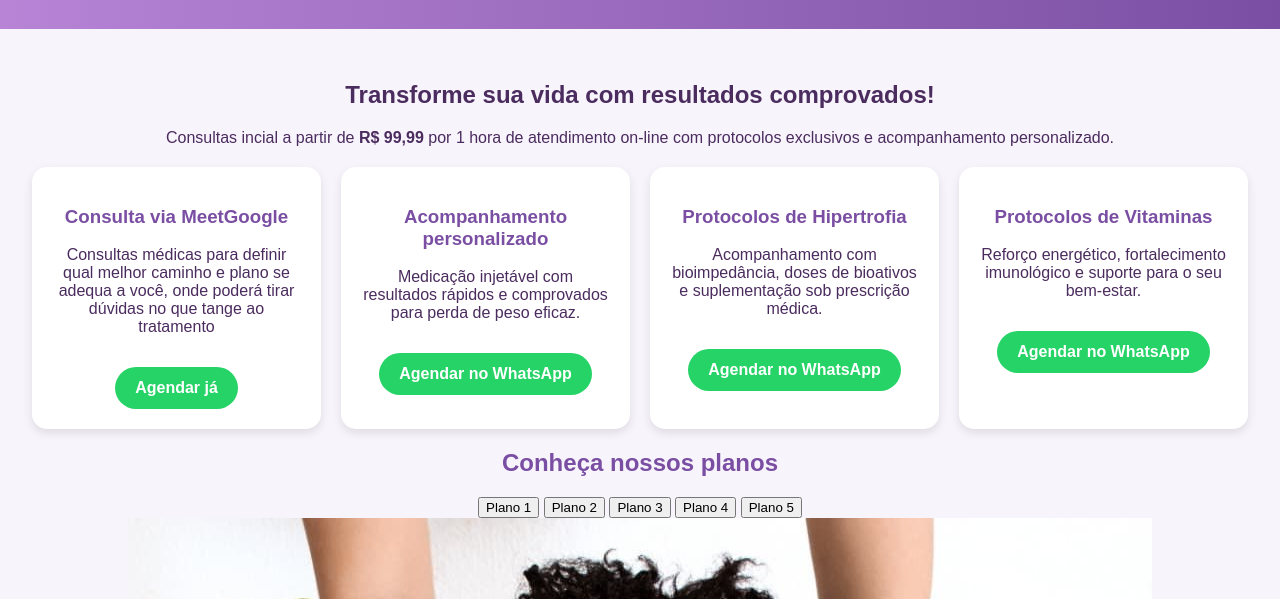
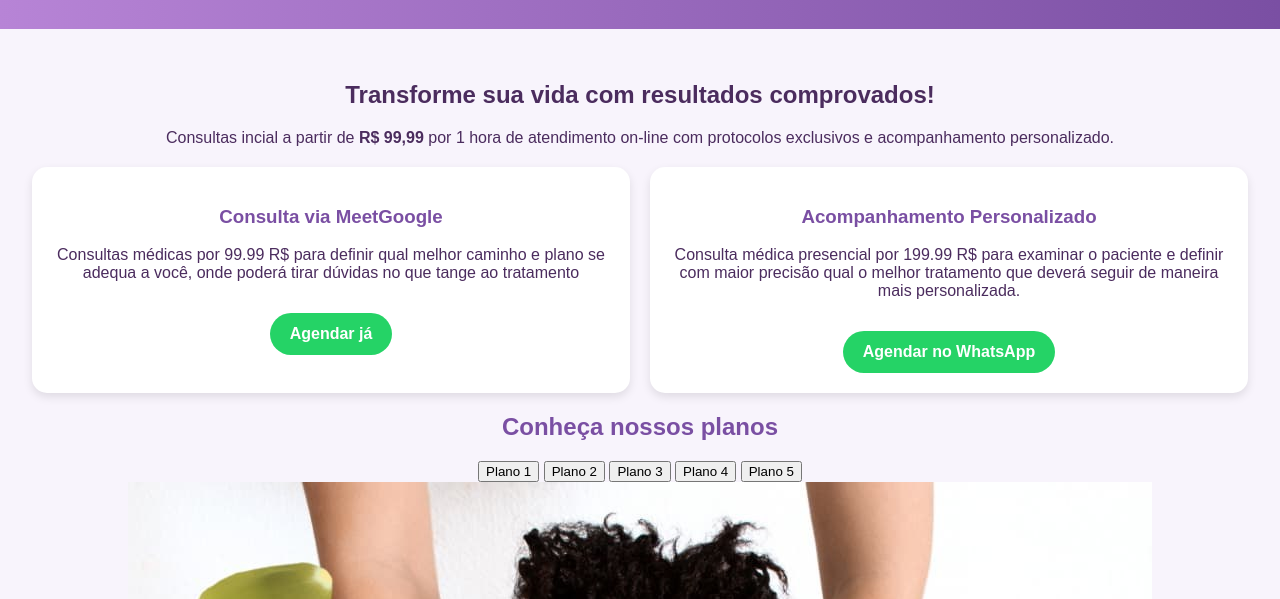
Before and after one commit to titaniummedicalmanaus-stack/consultas_online, a plain HTML site: page index.html in a window 1280 px wide. Shown: the part 201-800 px from the top of the page. Drawn offline with Linux system fonts and the light colour scheme.

Commit message:
Update index.html
3 cards editados e exclusao de 1

Signed-off-by: Lauana Araujo <titaniummedicalmanaus@gmail.com>

```diff
--- a/index.html
+++ b/index.html
@@ -99,24 +99,16 @@
         <div class="servicos">
             <div class="card">
                 <h3>Consulta via MeetGoogle</h3>
-                <p>Consultas médicas para definir qual melhor caminho e plano se adequa a você, onde poderá tirar dúvidas no que tange ao tratamento</p>
+                <p>Consultas médicas por 99.99 R$ para definir qual melhor caminho e plano se adequa a você, onde poderá tirar dúvidas no que tange ao tratamento</p>
                 <a class="btn-wpp" href="https://calendar.app.google/F5JzGoYRhbhg4y9G8" target="_blank">Agendar já</a>
             </div>
             <div class="card">
-                <h3>Acompanhamento personalizado</h3>
-                <p>Medicação injetável com resultados rápidos e comprovados para perda de peso eficaz.</p>
+                <h3>Acompanhamento Personalizado</h3>
+                <p>Consulta médica presencial por 199.99 R$ para examinar o paciente e definir com maior precisão qual o melhor tratamento que deverá seguir de maneira mais personalizada.</p>
                 <a class="btn-wpp" href="https://wa.me/5592982499511" target="_blank">Agendar no WhatsApp</a>
             </div>
-            <div class="card">
-                <h3>Protocolos de Hipertrofia</h3>
-                <p>Acompanhamento com bioimpedância, doses de bioativos e suplementação sob prescrição médica.</p>
-                <a class="btn-wpp" href="https://wa.me/5592982499511" target="_blank">Agendar no WhatsApp</a>
-            </div>
-            <div class="card">
-                <h3>Protocolos de Vitaminas</h3>
-                <p>Reforço energético, fortalecimento imunológico e suporte para o seu bem-estar.</p>
-                <a class="btn-wpp" href="https://wa.me/5592982499511" target="_blank">Agendar no WhatsApp</a>
-            </div>
+
+
         </div>
 
         <!-- Seção de Planos com Abas -->
```
